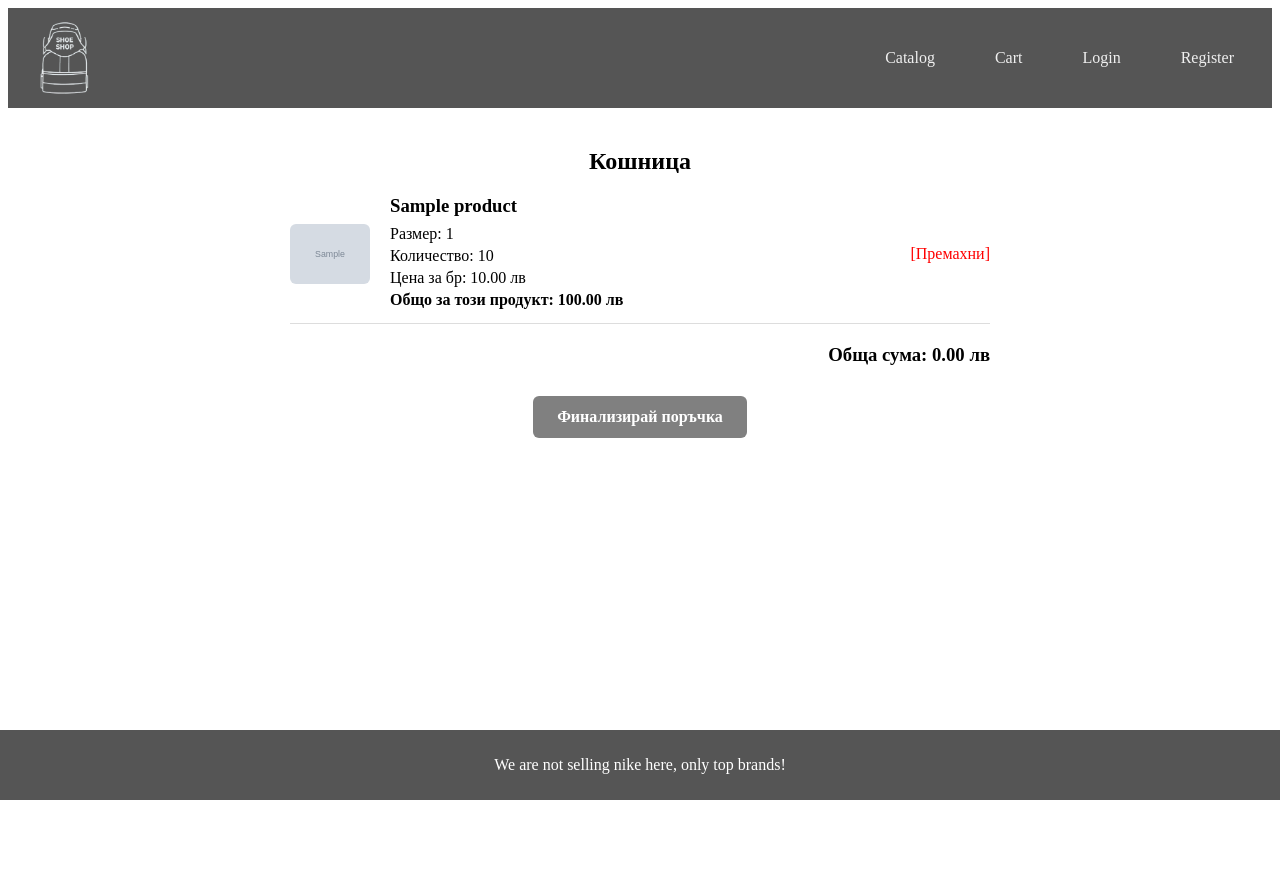
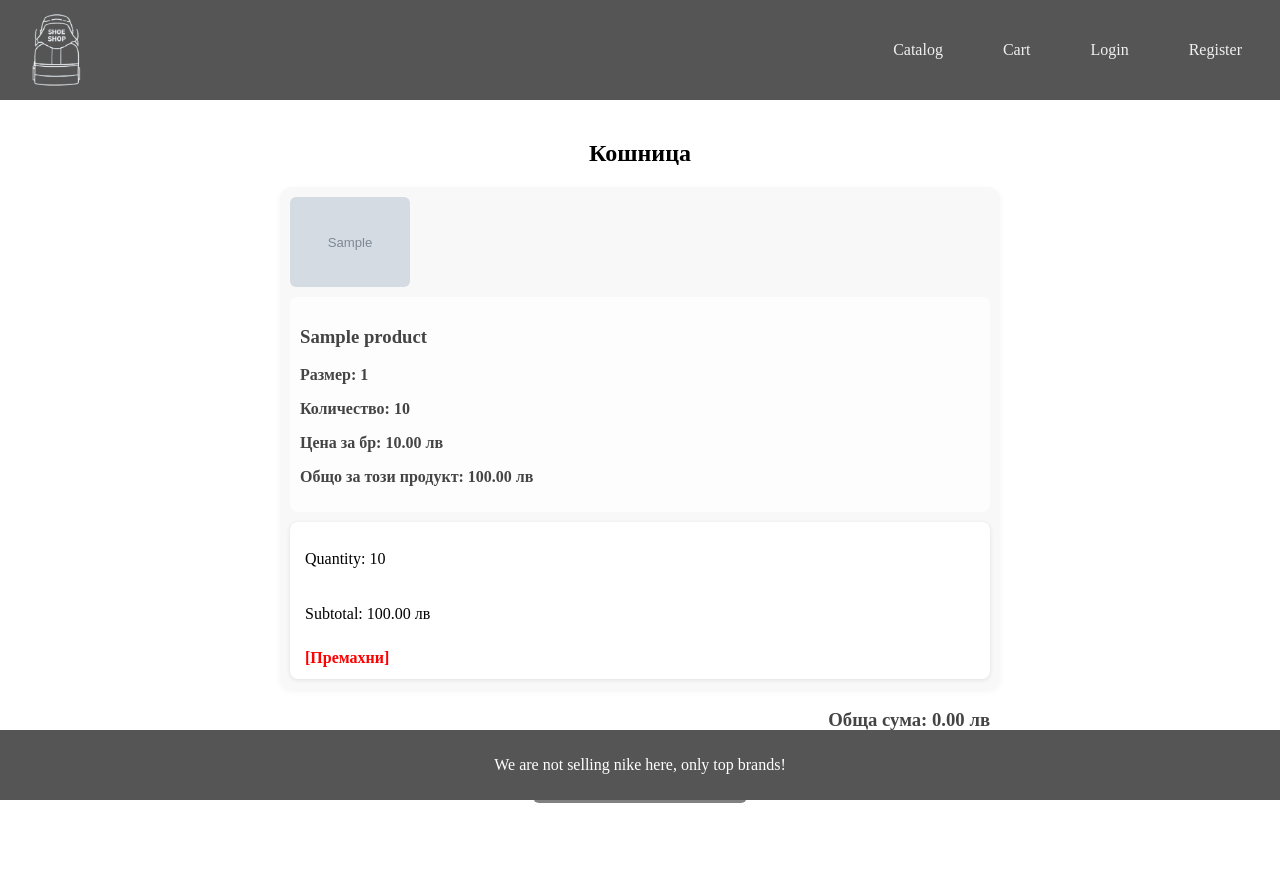
Before and after one commit to AYKupenov21/Online-Shop, a Flask app: template shoestore/templates/cart.html in a window 1280 px wide. Before the commit the page ends 800 px from the top, so only its background shows below. Run offline with Flask 3, Linux system fonts and the light colour scheme; the template is opened without the code that fills it: most values are stand-ins (such as "Sample title", 1, 10 or a date in 2020); grey boxes marked "Sample" are stand-in pictures.

Commit message:
Fix Bugs

````diff
--- a/shoestore/static/styles.css
+++ b/shoestore/static/styles.css
@@ -1,13 +1,71 @@
-```css
 body {
-  font-family: Arial, sans-serif;
   margin: 0;
   padding: 0;
-  background: #fafafa;
-  min-height: 100vh;
+  height: 100vh;
+  background-color: white;
+}
+
+.welcome-container {
   display: flex;
   flex-direction: column;
+  align-items: center;
+  justify-content: center;
+  height: 60vh;
+  text-align: center;
+  color: #444;
+  backdrop-filter: blur(6px);
+  background-color: rgba(255, 255, 255, 0.8);
+  border-radius: 12px;
+  padding: 40px;
+  margin: auto;
+  max-width: 600px;
 }
+
+.welcome-container h1 {
+  font-size: 3em;
+  color: grey;
+  margin-bottom: 20px;
+  animation: fadeIn 2s ease-in-out;
+}
+
+.welcome-container p {
+  font-size: 1.5em;
+  margin-bottom: 30px;
+  animation: slideUp 2s ease-in-out;
+}
+
+.welcome-container a {
+  padding: 15px 30px;
+  background-color: grey;
+  color: white;
+  font-size: 1.2em;
+  border-radius: 8px;
+  text-decoration: none;
+  transition: transform 0.3s ease;
+  animation: bounce 2s infinite;
+}
+
+.welcome-container a:hover {
+  transform: scale(1.1);
+  background-color: #555;
+}
+
+@keyframes fadeIn {
+  from { opacity: 0; transform: scale(0.9); }
+  to { opacity: 1; transform: scale(1); }
+}
+
+@keyframes slideUp {
+  from { transform: translateY(50px); opacity: 0; }
+  to { transform: translateY(0); opacity: 1; }
+}
+
+@keyframes bounce {
+  0%, 100% { transform: translateY(0); }
+  50% { transform: translateY(-8px); }
+}
+
+
 
 /* NAVBAR */
 .navbar {
@@ -189,3 +247,235 @@
 .auth-btn:hover {
     background: #444; /* darker grey on hover */
 }
+/* Cart item wrapper */
+.cart-item {
+  margin-bottom: 20px;
+  display: flex;
+  flex-direction: column;  /* stack image, details, panel vertically */
+  background-color: #f8f8f8;
+  border-radius: 12px;
+  overflow: hidden;
+  box-shadow: 0 2px 6px rgba(0,0,0,0.05);
+  padding: 10px;body.welcome-page {
+  display: flex;
+  justify-content: center;
+  align-items: center;
+  height: 100vh;
+  background-image:
+    url("/static/images/logo1.png"),
+    url("/static/images/logo1.png");
+  background-repeat: repeat, repeat;
+  background-size: 60px 60px;
+  background-position: 30px 30px, 60px 60px;
+  background-origin: content-box;
+}
+
+/* --- Welcome Container --- */
+.welcome-container {
+  display: flex;
+  flex-direction: column;
+  align-items: center;
+  justify-content: center;
+  height: 30vh;
+  text-align: center;
+  color: #444;
+  backdrop-filter: blur(6px);
+  background-color: rgba(255, 255, 255, 0.8);
+  border-radius: 12px;
+  padding: 40px;
+  margin: auto;
+  max-width: 600px;
+}
+
+.welcome-container h1 {
+  font-size: 3em;
+  color: grey;
+  margin-bottom: 20px;
+  animation: fadeIn 2s ease-in-out;
+}
+
+.welcome-container p {
+  font-size: 1.5em;
+  margin-bottom: 30px;
+  animation: slideUp 2s ease-in-out;
+}
+
+.welcome-container a {
+  padding: 15px 30px;
+  background-color: grey;
+  color: white;
+  font-size: 1.2em;
+  border-radius: 8px;
+  text-decoration: none;
+  transition: transform 0.3s ease;
+  animation: bounce 2s infinite;
+}
+
+.welcome-container a:hover {
+  transform: scale(1.1);
+  background-color: #555;
+}
+
+/* --- Animations --- */
+@keyframes fadeIn {
+  from { opacity: 0; transform: scale(0.9); }
+  to { opacity: 1; transform: scale(1); }
+}
+
+@keyframes slideUp {
+  from { transform: translateY(50px); opacity: 0; }
+  to { transform: translateY(0); opacity: 1; }
+}
+
+@keyframes bounce {
+  0%, 100% { transform: translateY(0); }
+  50% { transform: translateY(-8px); }
+}
+
+/* --- Navbar --- */
+.navbar {
+  background: #555;
+  color: #fff;
+  padding: 10px 20px;
+  display: flex;
+  justify-content: space-between;
+  align-items: center;
+  width: 100%;
+  box-sizing: border-box;
+}
+.navbar .nav-right a {
+  margin-left: 20px;
+  padding: 10px 18px;
+  font-size: 16px;
+  font-weight: 500;
+  color: #f0f0f0;
+  text-decoration: none;
+  border-radius: 6px;
+  transition: all 0.3s ease;
+}
+.navbar .nav-right a:hover {
+  background-color: #444;
+  color: #ffffff;
+}
+.navbar .nav-right a.active {
+  backdrop-filter: blur(6px);
+  background-color: rgba(128, 128, 128, 0.3);
+  color: #fff;
+  font-weight: 600;
+}
+
+/* --- Footer --- */
+.footer {
+  background: #555;
+  color: #fff;
+  text-align: center;
+  padding: 15px 10px;
+  position: fixed;
+  bottom: 0;
+  left: 0;
+  width: 100%;
+  height: 70px;
+  display: flex;
+  align-items: center;
+  justify-content: center;
+  box-sizing: border-box;
+}
+
+/* --- Cart Items --- */
+.cart-item {
+  margin-bottom: 20px;
+  display: flex;
+  flex-direction: column;
+  background-color: #f8f8f8;
+  border-radius: 12px;
+  overflow: hidden;
+  box-shadow: 0 2px 6px rgba(0,0,0,0.05);
+  padding: 10px;
+  max-width: 700px;
+  margin-left: auto;
+  margin-right: auto;
+}
+
+.cart-item-image {
+  width: 100%;
+  max-width: 120px;
+  height: auto;
+  border-radius: 6px;
+  margin-bottom: 10px;
+}
+
+.cart-item-details {
+  background: rgba(255,255,255,0.8);
+  padding: 10px;
+  border-radius: 8px;
+  margin-bottom: 10px;
+  color: #444;
+  font-weight: bold;
+}
+
+.cart-item-panel {
+  background-color: #fff;
+  padding: 12px 15px;
+  border-radius: 8px;
+  box-shadow: 0 1px 4px rgba(0,0,0,0.1);
+  display: flex;
+  flex-direction: column;
+  gap: 5px;
+}
+
+.cart-item-panel .btn-remove {
+  color: red;
+  text-decoration: none;
+  font-weight: bold;
+  margin-top: 5px;
+  transition: color 0.2s ease;
+}
+
+.cart-item-panel .btn-remove:hover {
+  color: darkred;
+}
+  max-width: 700px;
+  margin-left: auto;
+  margin-right: auto;
+}
+
+/* Image styling */
+.cart-item-image {
+  width: 100%;
+  max-width: 120px;
+  height: auto;
+  border-radius: 6px;
+  margin-bottom: 10px;
+}
+
+/* Details above panel */
+.cart-item-details {
+  background: rgba(255,255,255,0.8);  /* optional: blurred effect like welcome */
+  padding: 10px;
+  border-radius: 8px;
+  margin-bottom: 10px;
+}
+
+/* White panel under details */
+.cart-item-panel {
+  background-color: #fff;
+  padding: 12px 15px;
+  border-radius: 8px;
+  box-shadow: 0 1px 4px rgba(0,0,0,0.1);
+  display: flex;
+  flex-direction: column;
+  gap: 5px;
+}
+
+/* Remove button in panel */
+.cart-item-panel .btn-remove {
+  color: red;
+  text-decoration: none;
+  font-weight: bold;
+  margin-top: 5px;
+  transition: color 0.2s ease;
+}
+
+.cart-item-panel .btn-remove:hover {
+  color: darkred;
+}
--- a/shoestore/templates/cart.html
+++ b/shoestore/templates/cart.html
@@ -3,26 +3,35 @@
 <h2 style="text-align: center; margin-bottom: 20px;">Кошница</h2>
 
 {% if items %}
-    <div style="max-width: 700px; margin: 0 auto;">
   {% set total = 0 %}
+  <div>
     {% for it in items %}
       {% set item_total = it.product.price * it.quantity %}
       {% set total = total + item_total %}
 
-        <div style="display: flex; align-items: center; margin-bottom: 20px; border-bottom: 1px solid #ddd; padding-bottom: 10px;">
-          <img src="{{ url_for('static', filename=it.product.image) }}" alt="{{ it.product.name }}" style="width: 80px; height: auto; margin-right: 20px; border-radius: 6px;">
-          <div style="flex-grow: 1;">
-            <h3 style="margin: 0 0 8px 0;">{{ it.product.name }}</h3>
-            <p style="margin: 4px 0;">Размер: {{ it.size or '-' }}</p>
-            <p style="margin: 4px 0;">Количество: {{ it.quantity }}</p>
-            <p style="margin: 4px 0;">Цена за бр: {{ "%.2f"|format(it.product.price) }} лв</p>
-            <p style="margin: 4px 0; font-weight: bold;">Общо за този продукт: {{ "%.2f"|format(item_total) }} лв</p>
+      <div class="cart-item">
+        <img src="{{ url_for('static', filename=it.product.image) }}"
+             alt="{{ it.product.name }}"
+             class="cart-item-image">
+
+        <div class="cart-item-details">
+          <h3>{{ it.product.name }}</h3>
+          <p>Размер: {{ it.size or '-' }}</p>
+          <p>Количество: {{ it.quantity }}</p>
+          <p>Цена за бр: {{ "%.2f"|format(it.product.price) }} лв</p>
+          <p style="font-weight: bold;">Общо за този продукт: {{ "%.2f"|format(item_total) }} лв</p>
         </div>
-          <a href="{{ url_for('cart.remove_from_cart', product_id=it.product_id) }}" style="color: red; text-decoration: none; margin-left: 10px;">[Премахни]</a>
+
+        <div class="cart-item-panel">
+          <p>Quantity: {{ it.quantity }}</p>
+          <p>Subtotal: {{ "%.2f"|format(item_total) }} лв</p>
+          <a href="{{ url_for('cart.remove_from_cart', product_id=it.product_id) }}"
+             class="btn-remove">[Премахни]</a>
+        </div>
       </div>
     {% endfor %}
 
-      <div style="text-align: right; margin-top: 20px;">
+    <div style="text-align: right; margin-top: 20px; max-width: 700px; margin-left: auto; margin-right: auto;color: #444; font-weight: bold;">
       <h3>Обща сума: {{ "%.2f"|format(total) }} лв</h3>
     </div>
 
````
Also changed, not shown: shoestore/templates/index.html (+8 -3 lines), shoestore/static/images/logo1.png (added), 1 other file. Lines whose indentation alone changed are shown as unchanged.
